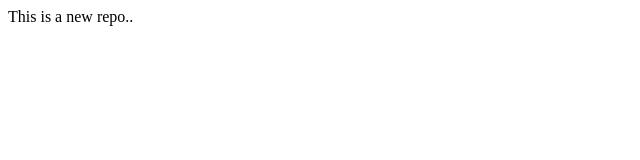
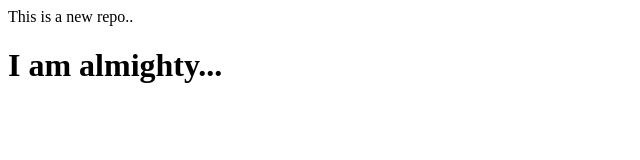
Before and after one commit to codertapass/second, a plain HTML site: page index.html in a window 1280 px wide. Shown: the whole page, without its empty margins (0-640 px from the left). Drawn offline with Linux system fonts and the light colour scheme.

```diff
--- a/index.html
+++ b/index.html
@@ -1 +1,2 @@
 <p>This is a new repo..</p>
+<h1>I am almighty...</h1>
```
